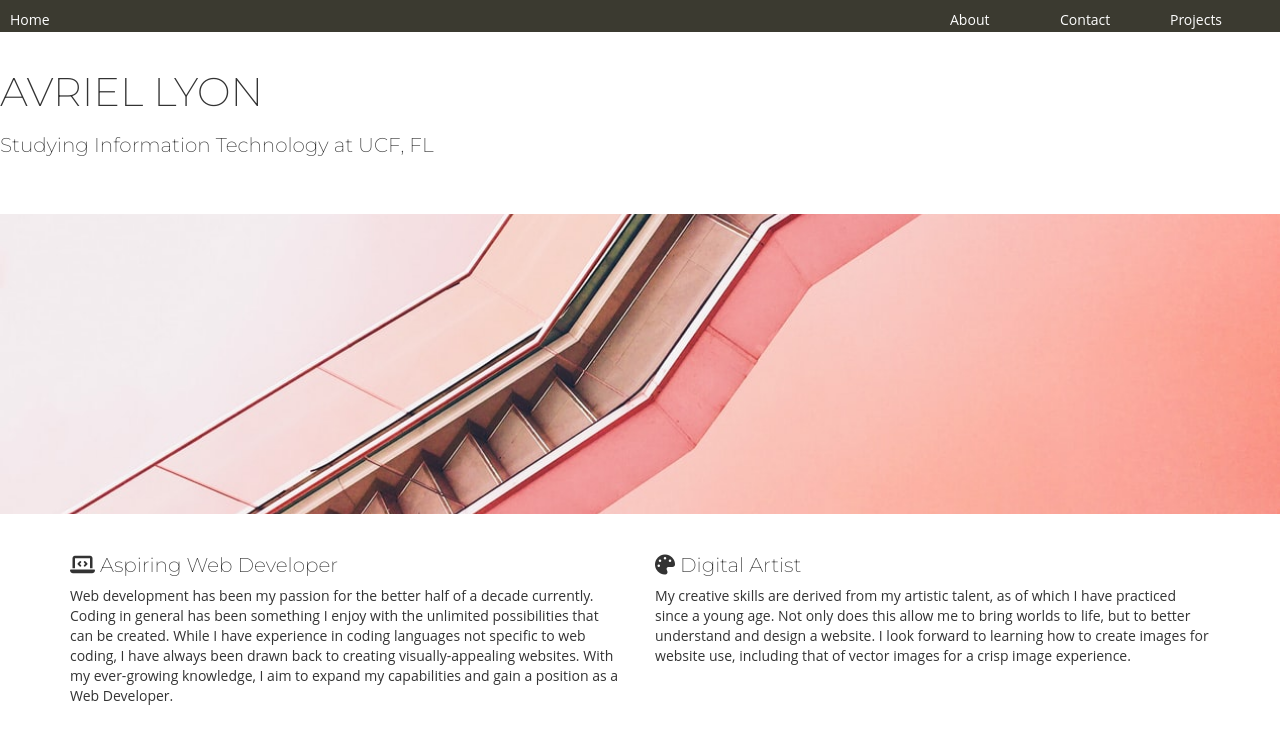
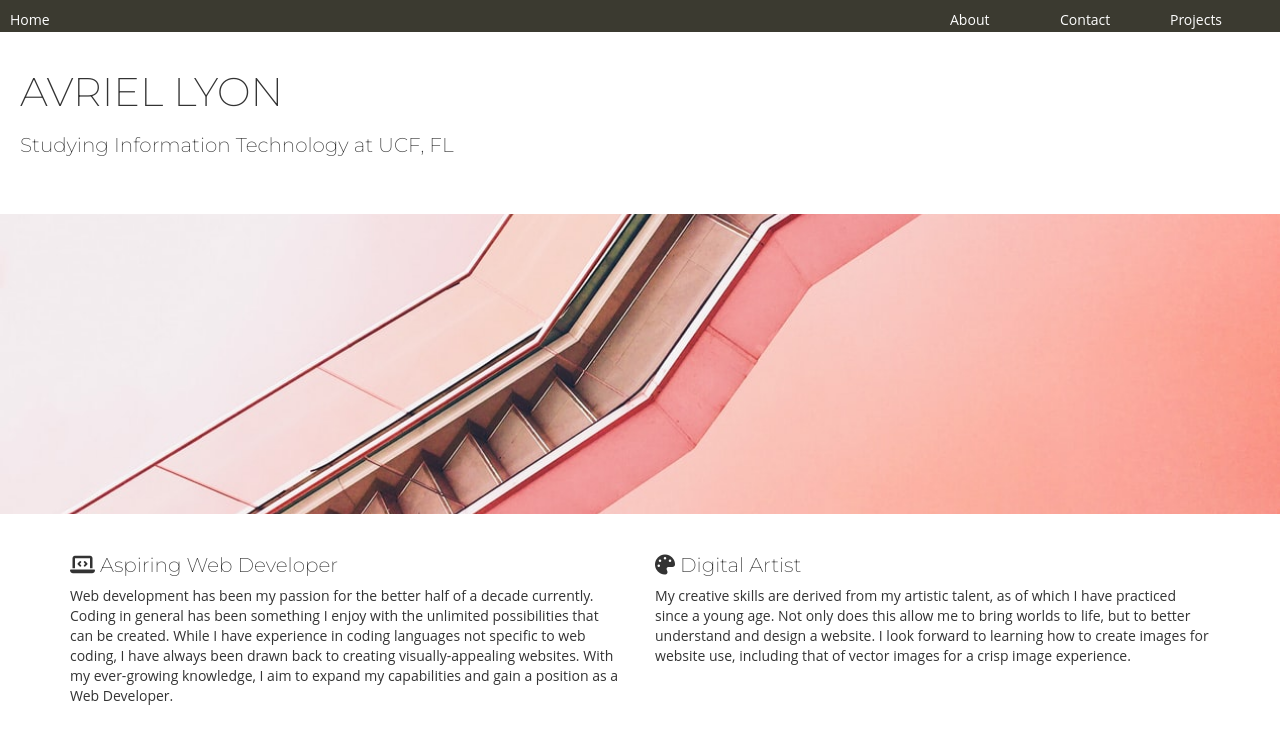
Before and after one commit to alyon-hub/alyon-hub-github.io, a plain HTML site: page index.html in a window 1280 px wide. Shown: the top 734 px of the page. Drawn offline with nearby package versions, Linux system fonts and the light colour scheme; a web font is replaced by a local one.

Commit message:
Header Padding

```diff
--- a/websitecss.css
+++ b/websitecss.css
@@ -27,7 +27,7 @@ body {
 
 .jumbotron {
     background-color: #FFFFFF !important;
-
+	padding-left: 20px;
     padding-top: 50px !important;
     margin-bottom: 0 !important;
     border: 0 !important;
```
